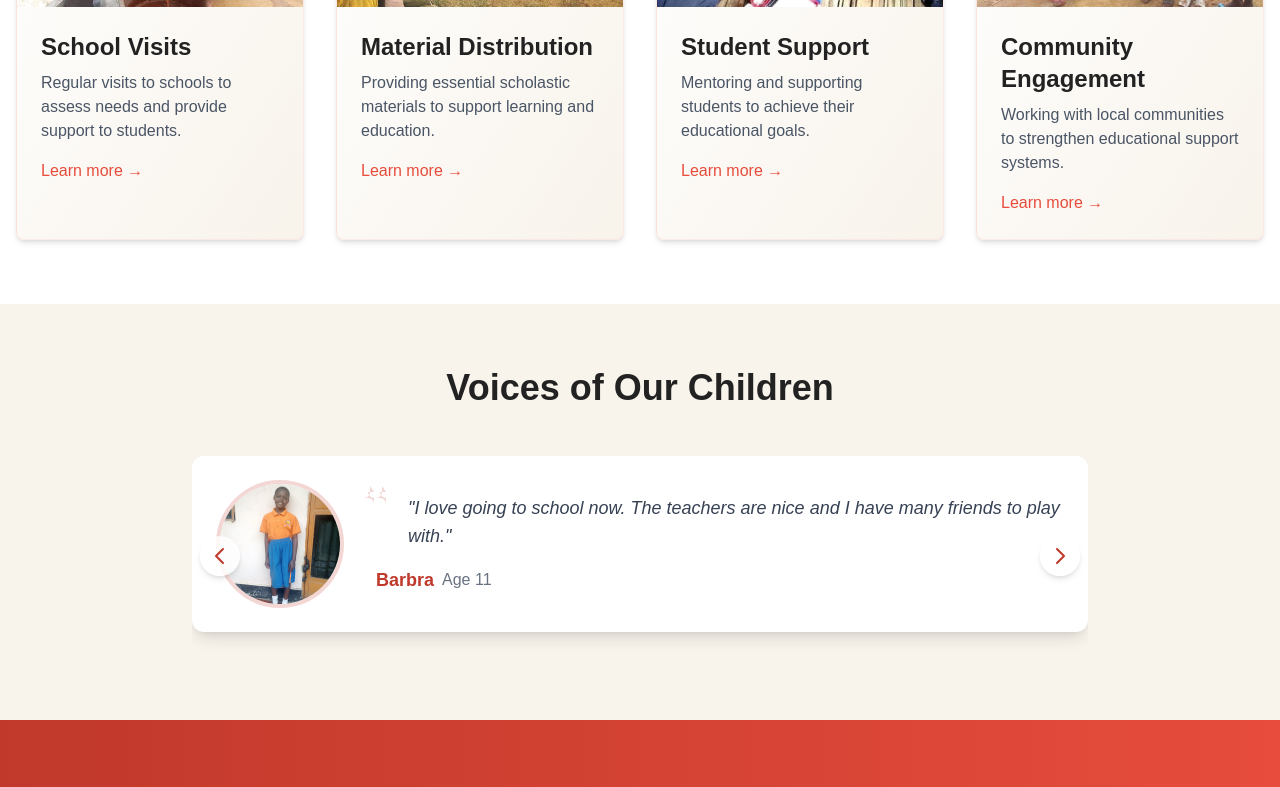
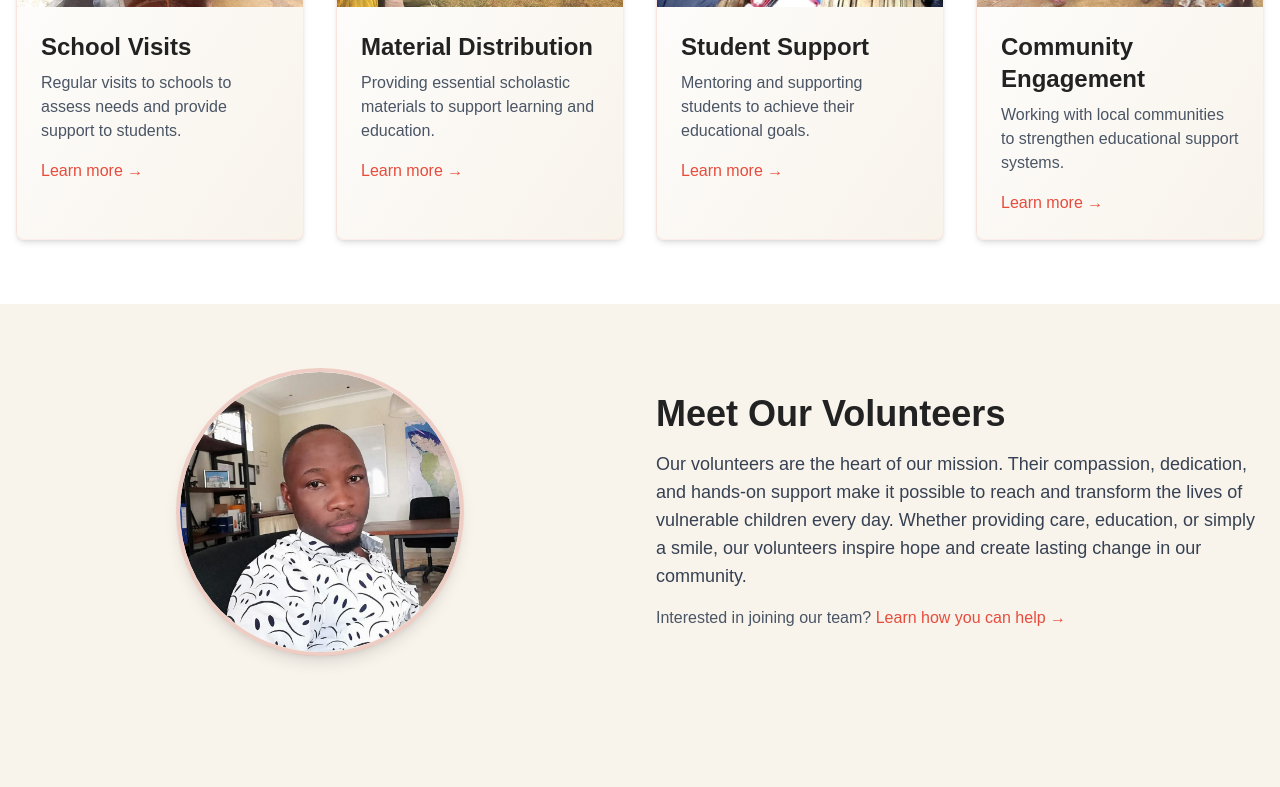
Before and after one commit to lawmwad123/savethecryingchildfoundation, a Next.js app: page / in a window 1280 px wide. Shown: the part 2000-2787 px from the top of the page. Built offline with nearby package versions, Linux system fonts and the light colour scheme.

Commit message:
Add Volunteer Highlight section to Home page: introduced new content showcasing volunteers, updated image sources, and enhanced user engagement with a call-to-action for joining the team.

```diff
--- a/app/page.tsx
+++ b/app/page.tsx
@@ -172,7 +172,7 @@ export default function Home() {
           <div className="flex flex-col md:flex-row items-center gap-8">
             <div className="md:w-1/2">
             <Image
-                src="https://static.vecteezy.com/system/resources/thumbnails/043/993/668/small/ai-generated-group-of-happy-friendly-children-having-fun-together-for-children-s-day-holiday-photo.jpg"
+                src="/selfie.jpeg"
                 alt="Children playing"
                 width={600}
                 height={400}
@@ -302,6 +302,33 @@ export default function Home() {
         </div>
       </section>
 
+      {/* Volunteer Highlight */}
+      <section className="py-16 bg-[#f8f3eb]">
+        <div className="container mx-auto px-4 flex flex-col md:flex-row items-center gap-8">
+          <div className="md:w-1/2 flex justify-center">
+            <div className="relative w-72 h-72 rounded-full overflow-hidden shadow-lg border-4 border-[#c0392b]/20">
+              <Image
+                src="/volunteerone.jpeg"
+                alt="One of our dedicated volunteers"
+                fill
+                style={{ objectFit: 'cover' }}
+                className="rounded-full"
+                priority
+              />
+            </div>
+          </div>
+          <div className="md:w-1/2 text-center md:text-left">
+            <h2 className="text-2xl md:text-3xl font-semibold mb-4 text-[#c0392b]">Meet Our Volunteers</h2>
+            <p className="text-lg mb-4 text-gray-700">
+              Our volunteers are the heart of our mission. Their compassion, dedication, and hands-on support make it possible to reach and transform the lives of vulnerable children every day. Whether providing care, education, or simply a smile, our volunteers inspire hope and create lasting change in our community.
+            </p>
+            <p className="text-base text-gray-600">
+              Interested in joining our team? <Link href="/get-involved" className="text-[#e74c3c] font-medium hover:text-[#c0392b] transition-colors">Learn how you can help →</Link>
+            </p>
+          </div>
+        </div>
+      </section>
+
       {/* What People Say */}
       <WhatPeopleSay />
 
```
Also changed, not shown: public/selfie.jpeg (added).
